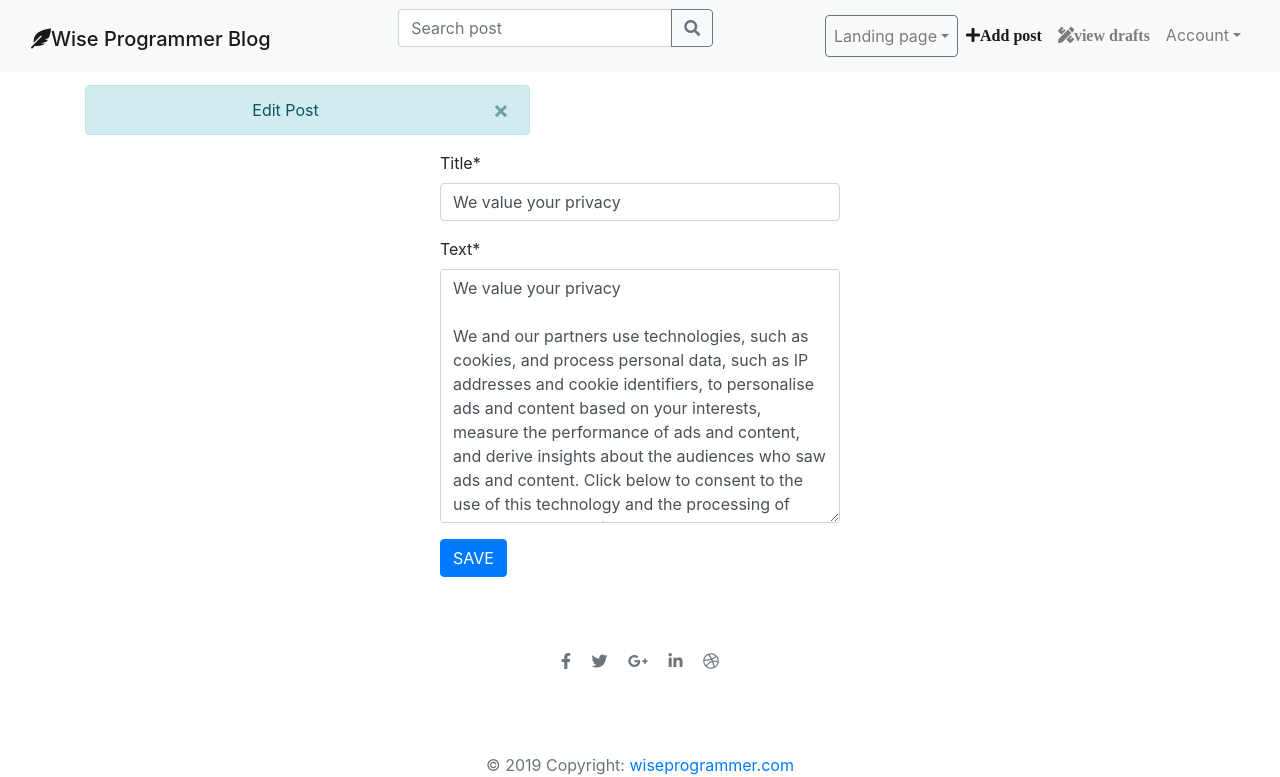
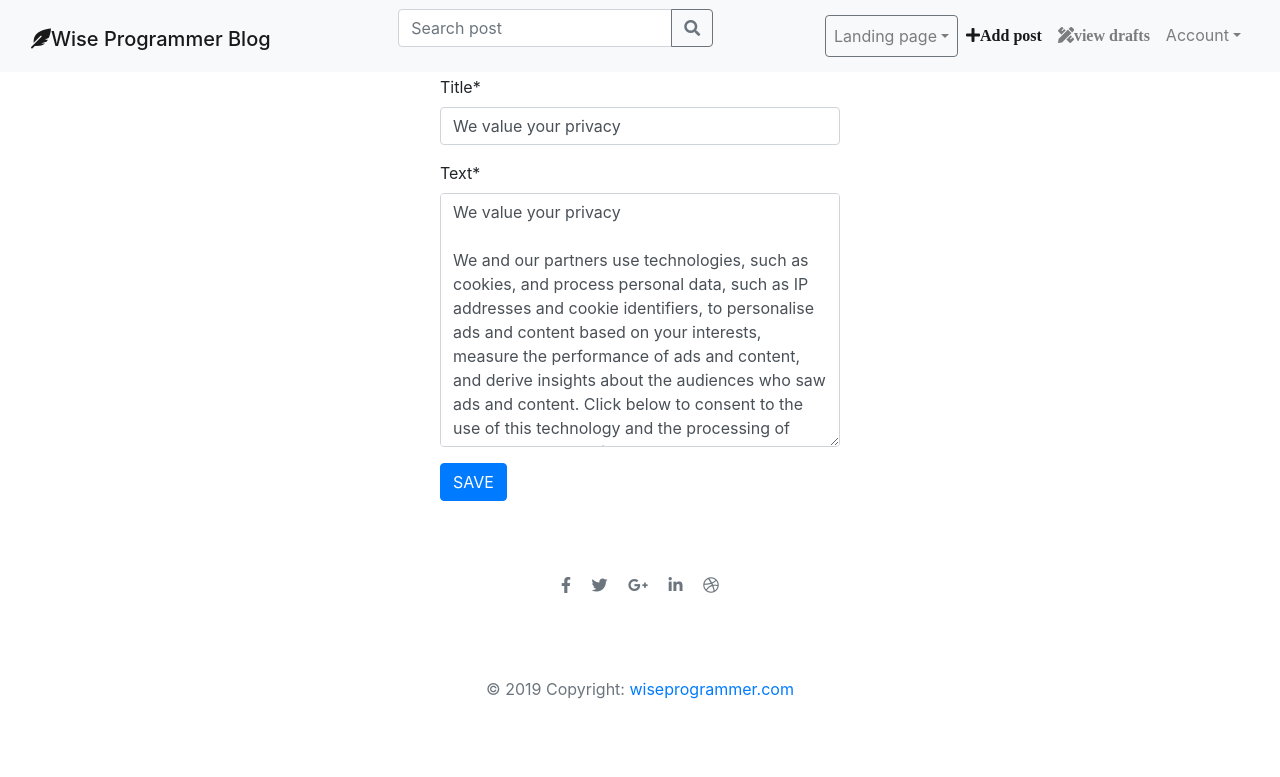
Before and after one commit to joekariuki3/mysite_blog_django, a Django app: page /post/43/edit/ in a window 1280 px wide. Shown: the top 777 px of the page. Run offline with Django 3.2, Linux system fonts and the light colour scheme; a user stored in the database is signed in; data comes from the database, SQL or seed files in the repository; both versions use the stored data as it was after the commit; some libraries are stand-ins or nearby versions.

Commit message:
more impovment to the blog post page

```diff
--- a/blog/static/styles/blog.css
+++ b/blog/static/styles/blog.css
@@ -1,7 +1,12 @@
 @import url("https://fonts.googleapis.com/css?family=Poppins:400,500,700");
 .main {
-  padding-top: -70px;
+  padding-top: 75px;
 }
 .main-message {
-  padding-top: 85px;
+  display: inline-block;
+  opacity: 0.7;
 }
+.button-card,
+.comment-card {
+  display: inline-block;
+}
--- a/blog/templates/blog/base.html
+++ b/blog/templates/blog/base.html
@@ -87,30 +87,10 @@
     <!-- Page Content -->
 
 
-    <div class="container main-message ">
-      <!-- 1st ROW Messages-->
-      <div class="row">
-        <!-- Message Content Row -->
-        <div class="col-xs-12 col-sm-10 col-md-5">
-          <!-- 1st colum in ROW 1 -->
-           {% for message in messages %}
-           <div class="panel panel-default text-center">
-             <div class="alert {{ message.tags }} alert-dismissible" role="alert">
-               <button type="button" class="close" data-dismiss="alert" aria-label="Close">
-                 <span aria-hidden="true">&times;</span>
-                </button>
-                {{ message }}
-              </div>
-            </div>
-        </div>
-        {% endfor %}
-      </div>
-    </div>
-
 
     <div class="container main">
       <div class="row">
-        {% block content%}
+      {% block content %}
         <!-- 1st colum in ROW 2 (BLOCK CONTENTS)-->
 
         <!-- ONLY or Whith 2nd colum-->
--- a/blog/views.py
+++ b/blog/views.py
@@ -19,9 +19,8 @@ def post_list(request):
     posts = Post.objects.filter(
         published_date__lte=timezone.now()).order_by('-published_date')
     posts_count = str(posts.count())
-    print(posts_count)
-    stuff_for_frontend = {'posts': posts}
-    return render(request, 'blog/post_list.html', stuff_for_frontend, {'posts_count': posts_count})
+    stuff_for_frontend = {'posts': posts, 'posts_count': posts_count, }
+    return render(request, 'blog/post_list.html', stuff_for_frontend)
 
 
 def search(request):
@@ -52,9 +51,10 @@ def post_detail(request, pk):
     author_posts = Post.objects.filter(author=author_name)
     author_posts_count = str(author_posts.count())
     author_details = User.objects.get(username=author_name)
-    print(author_name, author_details, author_posts, author_posts_count)
     stuff_for_frontend = {'post': post, 'form': form,
-                          'author_details': author_details, 'author_posts_count': author_posts_count, 'author_posts': author_posts}
+                          'author_details': author_details,
+                          'author_posts_count': author_posts_count,
+                          'author_posts': author_posts}
     return render(request, 'blog/post_detail.html', stuff_for_frontend)
 
 
@@ -171,7 +171,7 @@ def signup(request):
 def userProfile(request):
     profile = request.user
     user_pk = User.objects.get(username=profile).pk
-    #user_posts = [Post.objects.get(author=profile)]
+    # user_posts = [Post.objects.get(author=profile)]
     print(user_pk)
     # print(user_posts)
 
```
Also changed, not shown: blog/templates/blog/post_detail.html (+41 -21 lines), blog/templates/blog/post_list.html (+10 -2 lines), blog/templates/message.html (added, +8 -0 lines), db.sqlite3.
